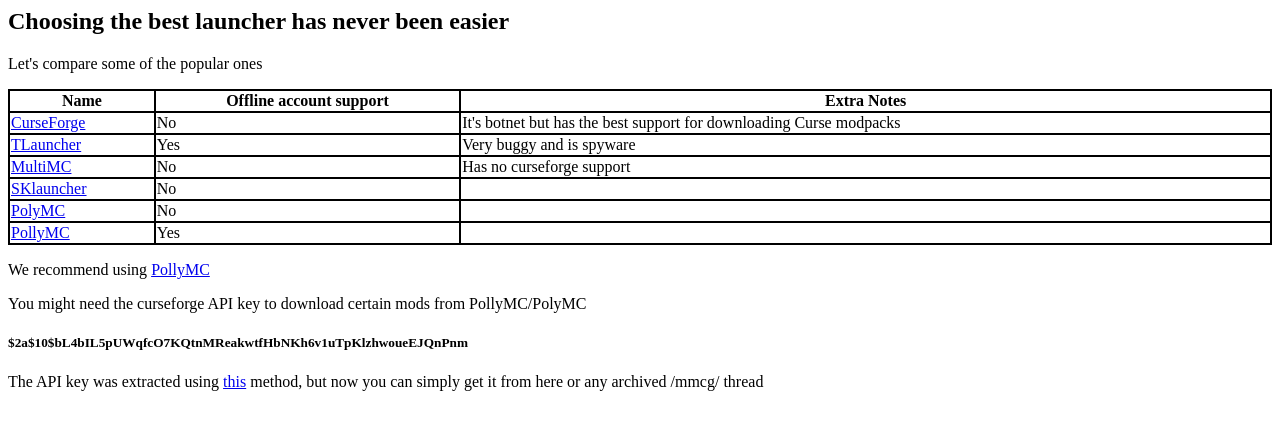
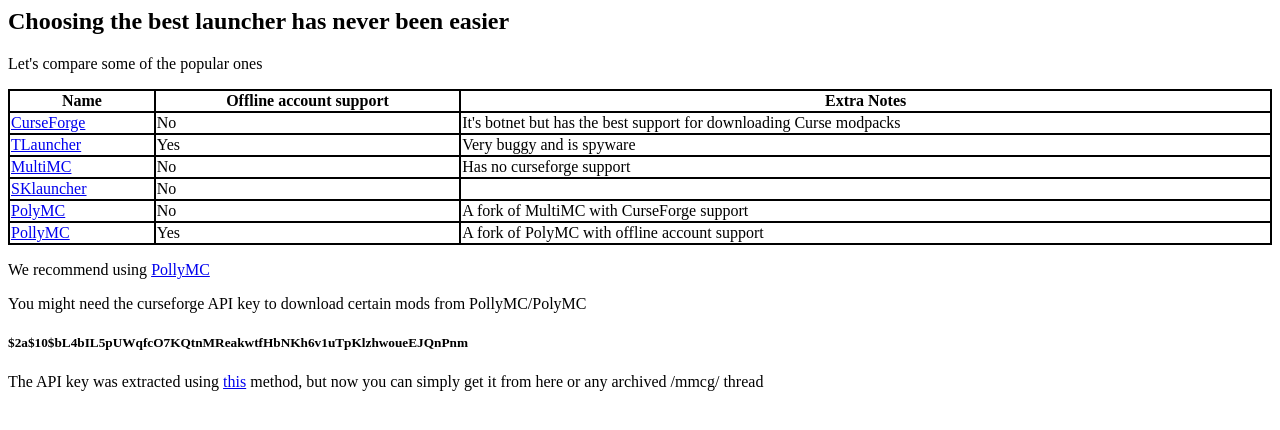
Before and after one commit to anonymous-from-space/mmcg-website, a plain HTML site: page launcher.html in a window 1280 px wide. Drawn offline with Linux system fonts and the light colour scheme.

Commit message:
Update launcher.html

```diff
--- a/launcher.html
+++ b/launcher.html
@@ -40,12 +40,12 @@
   <tr>
     <td><a href="https://polymc.org/">PolyMC</a></td>
     <td>No</td>
-    <td></td>
+    <td>A fork of MultiMC with CurseForge support</td>
   </tr>
   <tr>
     <td><a href="https://github.com/fn2006/PollyMC">PollyMC</a></td>
     <td>Yes</td>
-    <td></td>
+    <td>A fork of PolyMC with offline account support</td>
   </tr>
 </table>
 
```
